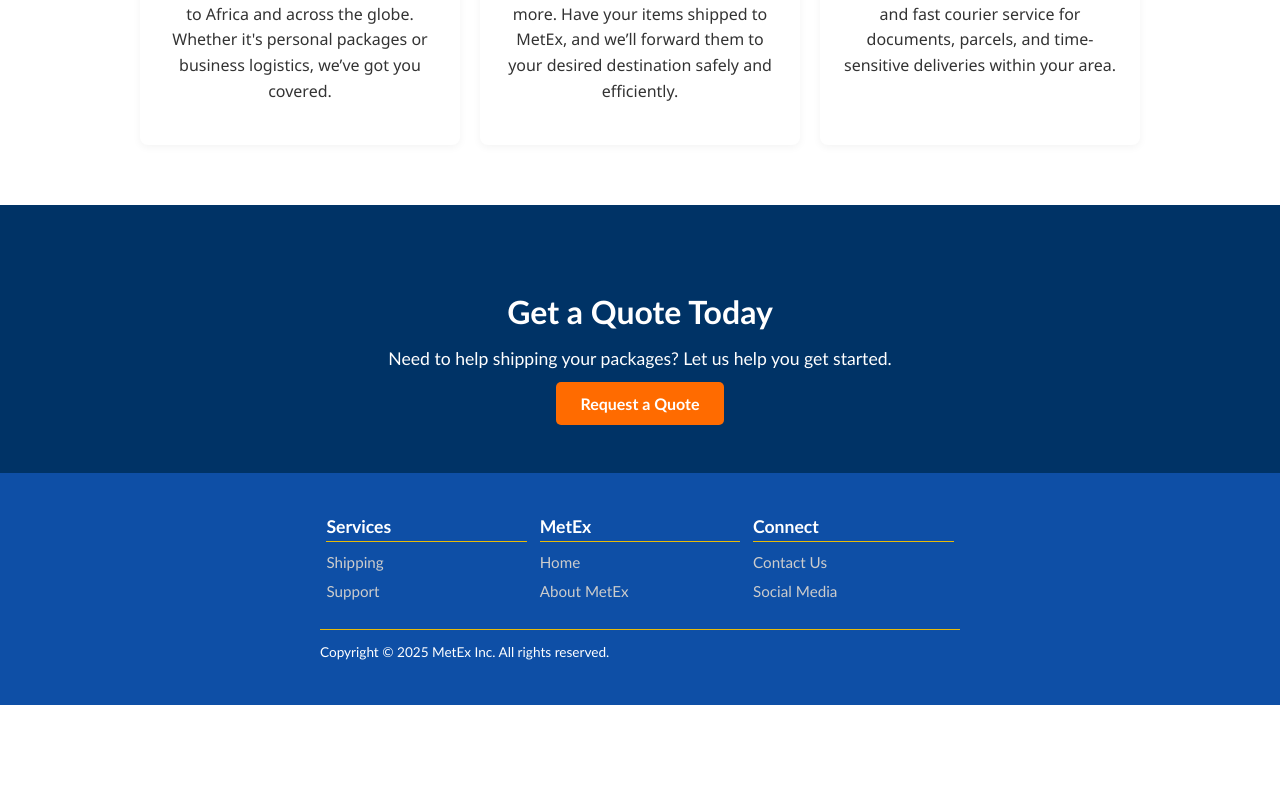
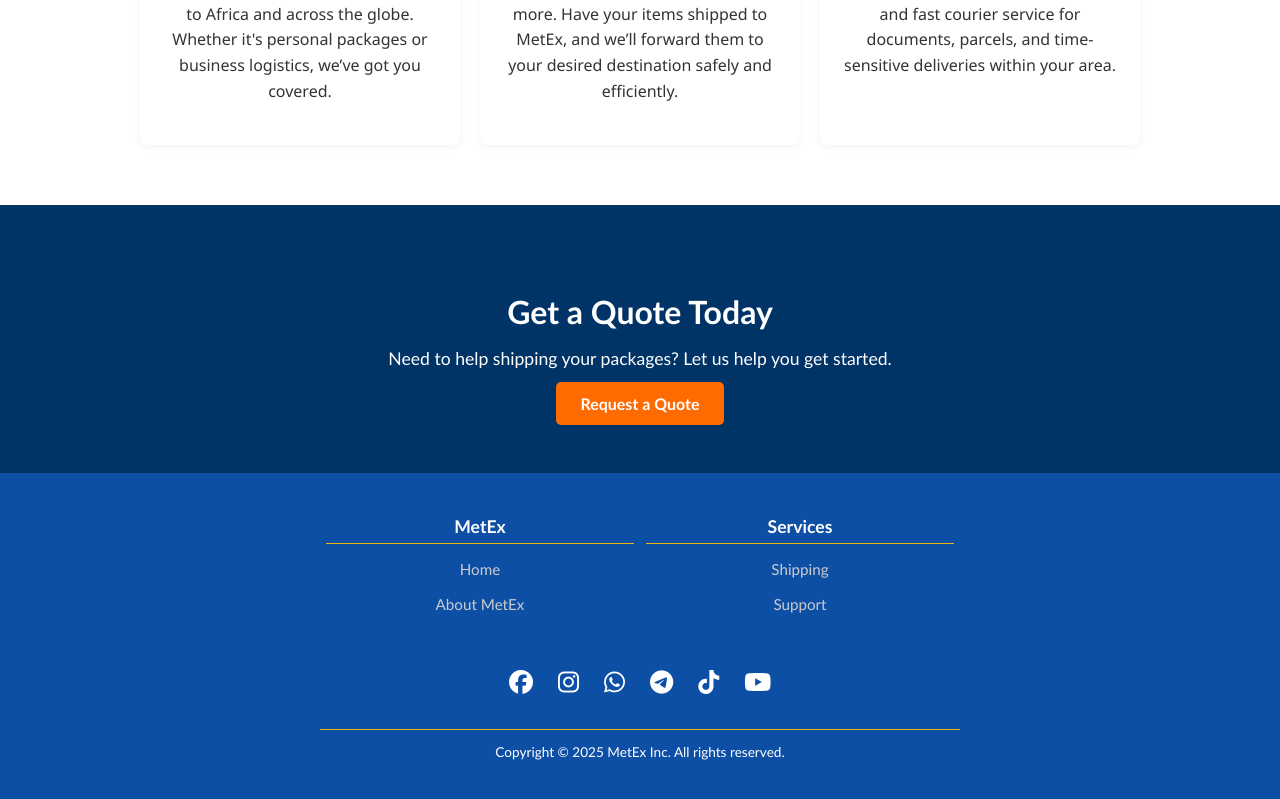
Before and after one commit to davidb221/MetEx, an Angular app: page / in a window 1280 px wide. Shown: the part 1948-2747 px from the top of the page. Before the commit the page ends 2653 px from the top, so only its background shows below. Built offline with nearby package versions, Linux system fonts and the light colour scheme.

Commit message:
footer changes to add social media links

```diff
--- a/src/app/footer/footer.css
+++ b/src/app/footer/footer.css
@@ -23,6 +23,7 @@
   flex: 1;
   min-width: 20%;
   margin: 1%;
+  text-align: center;
 }
 
 .footer-column h4 {
@@ -60,7 +61,7 @@
 }
 
 .footer-bottom {
-  text-align: left;
+  text-align: center;
   font-size: 0.85em;
 }
 
@@ -75,3 +76,20 @@
     padding-right: 5%;
   }
 }
+
+.footer-social {
+  display: flex;
+  justify-content: center;
+  gap: 25px;
+  padding: 20px 0;
+}
+
+.footer-social a {
+  color: #fff;
+  font-size: 24px;
+  transition: color 0.3s ease;
+}
+
+.footer-social a:hover {
+  color: #00aaff;
+}
--- a/src/app/footer/footer.html
+++ b/src/app/footer/footer.html
@@ -1,12 +1,9 @@
+<link rel="stylesheet" href="https://cdnjs.cloudflare.com/ajax/libs/font-awesome/6.5.0/css/all.min.css">
+
+
+
 <footer class="site-footer">
   <div class="footer-columns">
-    <div class="footer-column">
-      <h4>Services</h4>
-      <ul>
-        <li><a routerLink="estimate">Shipping</a></li>
-        <li><a routerLink="faq">Support</a></li>
-      </ul>
-    </div>
     <div class="footer-column">
       <h4>MetEx</h4>
       <ul>
@@ -15,13 +12,23 @@
       </ul>
     </div>
     <div class="footer-column">
-      <h4>Connect</h4>
+      <h4>Services</h4>
       <ul>
-        <li><a routerLink="faq">Contact Us</a></li>
-        <li><a routerLink="">Social Media</a></li>
+        <li><a routerLink="estimate">Shipping</a></li>
+        <li><a routerLink="faq">Support</a></li>
       </ul>
     </div>
   </div>
+
+  <div class="footer-social">
+    <a href="https://www.facebook.com/share/1ChT7GUCPe/" aria-label="Facebook"><i class="fab fa-facebook"></i></a>
+    <a href="https://www.instagram.com/metexdelivery?igsh=MWd3Mm1odzhzcmE3Mw==" aria-label="Instagram"><i class="fab fa-instagram"></i></a>
+    <a href="https://wa.me/message/V2K7NAJFGKO2A1" aria-label="WhatsApp"><i class="fab fa-whatsapp"></i></a>
+    <a href="http://t.me/Metexdelivery" aria-label="Telegram"><i class="fab fa-telegram"></i></a>
+    <a href="https://www.tiktok.com/@metex.delivery?_r=1&_t=ZP-91OcvKu0yKN" aria-label="TikTok"><i class="fab fa-tiktok"></i></a>
+    <a href="https://youtube.com/@metexdelivery?si=AEH56l7f7VbJKhHV" aria-label="YouTube"><i class="fab fa-youtube"></i></a>
+  </div>
+
 
   <hr>
 
```
